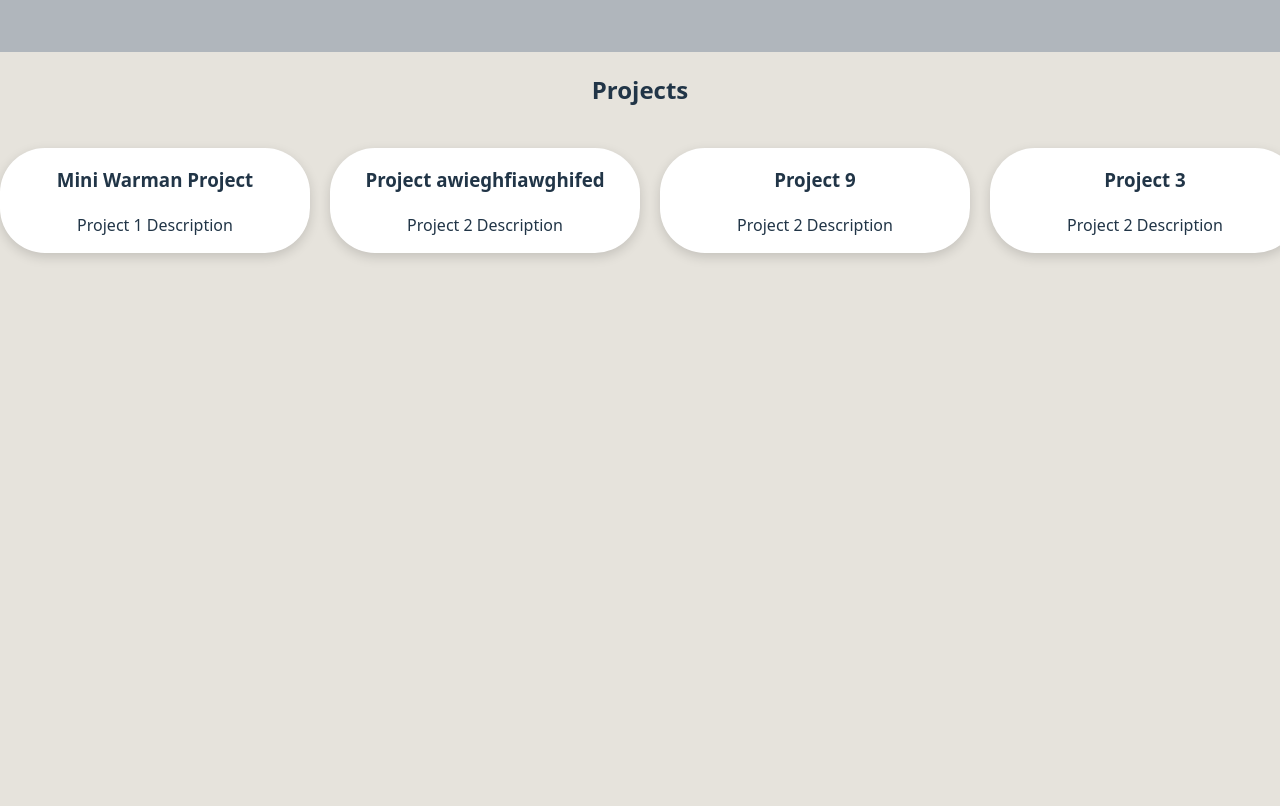
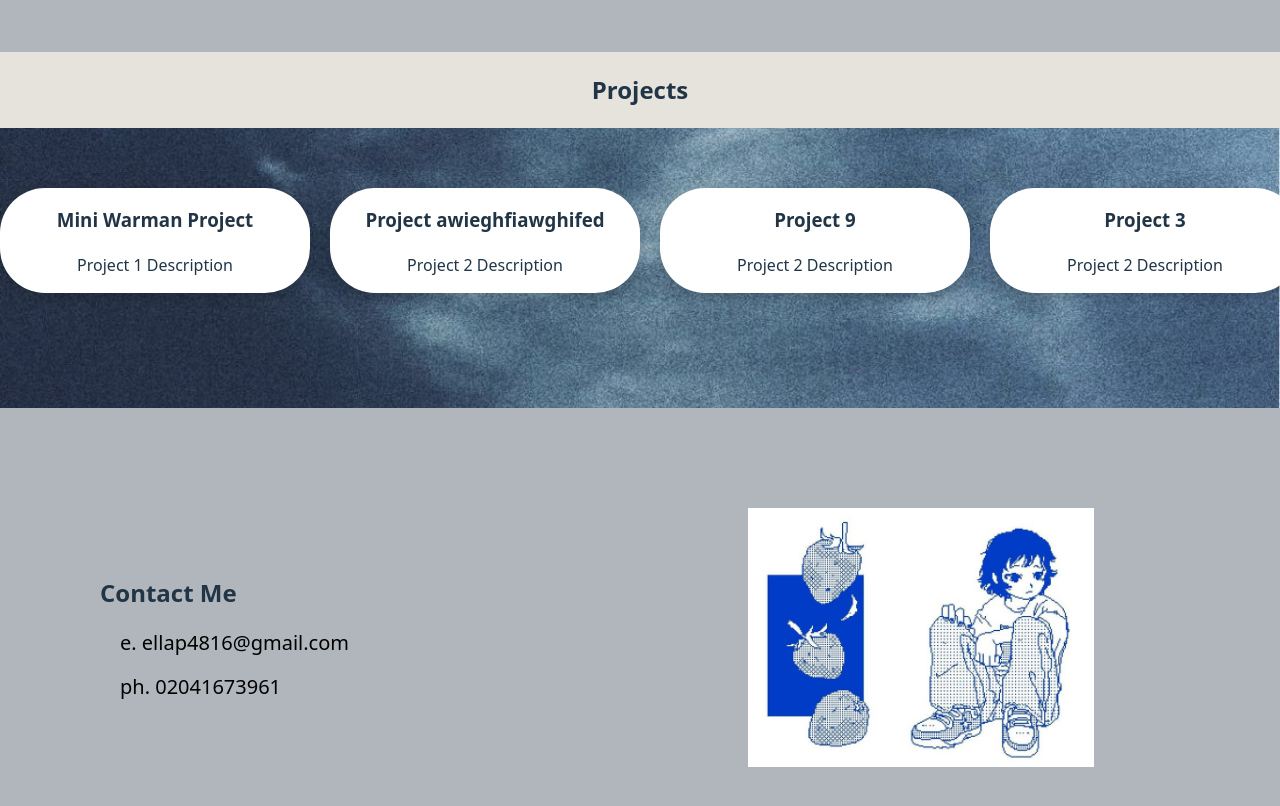
Before and after one commit to ellap4n/ellap-portfolio, a React (Vite) app in the folder portfolio-react-app/: page / in a window 1280 px wide. Shown: the part 1140-1946 px from the top of the page. Before the commit the page ends 1413 px from the top, so only its background shows below. Built offline with nearby package versions, Linux system fonts and the light colour scheme.

Commit message:
contact page

```diff
--- a/portfolio-react-app/src/Header.module.css
+++ b/portfolio-react-app/src/Header.module.css
@@ -94,7 +94,9 @@ nav {
     overflow-x: auto;
     gap: 20px;
     padding: 20px 20px;
+    padding-bottom: 60px;
     scroll-behavior: smooth;
     scroll-snap-type: x mandatory;
     scrollbar-width: none;
+    min-height: 100px;
 }
--- a/portfolio-react-app/src/HomePage.jsx
+++ b/portfolio-react-app/src/HomePage.jsx
@@ -4,6 +4,7 @@ import Header from './Header.jsx';
 import AboutMe from './aboutme.jsx';
 import SkillsSection from './skills.jsx';
 import ProjectCarousel from './projectcarousel.jsx';
+import ContactMe from './components/contactme.jsx';
 
 function HomePage() {
 
@@ -13,6 +14,7 @@ function HomePage() {
             <SkillsSection /> {/* Skills Section */}
             <h2>Projects</h2>
             <ProjectCarousel /> {/* Project Carousel Section */}
+            <ContactMe /> {/* Contact Me Section */}
         </>
     )
 }
--- /dev/null
+++ b/portfolio-react-app/src/components/contactme.jsx
@@ -0,0 +1,20 @@
+import React from 'react'
+import './contactme.module.css';
+import styles from './contactme.module.css';
+import contactImg from '../assets/contactmeimg.jpg';
+
+function ContactMe() {
+    {/* Contact Me Section */ }
+    return (
+        <div className={styles.contactMeContainer}>
+            <div>
+                <h2>Contact Me</h2>
+                <p className={styles.contactMeText}>e. ellap4816@gmail.com</p>
+                <p className={styles.contactMeText}>ph. 02041673961</p>
+            </div>
+            <img src={contactImg} alt="Contact Me" className={styles.contactMeImg} />
+        </div >
+    )
+}
+
+export default ContactMe
--- /dev/null
+++ b/portfolio-react-app/src/components/contactme.module.css
@@ -0,0 +1,21 @@
+.contactMeContainer {
+    display: grid;
+    grid-template-columns: 1.5fr 1fr;
+    align-items: center;
+    justify-content: center;
+    text-align: left;
+    padding: 100px;
+    background-color: rgb(176, 182, 188);
+}
+
+.contactMeImg {
+    width: 80%;
+    margin-right: 50px;
+}
+
+.contactMeText {
+    font-size: calc(1.5vh + 8px);
+    color: #000000;
+    line-height: 1.5rem;
+    margin-left: 20px;
+}
--- a/portfolio-react-app/src/projectcarousel.jsx
+++ b/portfolio-react-app/src/projectcarousel.jsx
@@ -2,10 +2,20 @@ import React from 'react'
 import './Header.module.css';
 import styles from './Header.module.css';
 import Card from './components/card';
+import backgroundImg from './assets/bckd2.jpg';
+
 
 function ProjectCarousel() {
     //* Project Preview Cards Section *//
     return (
+        <div style={{
+            backgroundImage: `url(${backgroundImg})`,
+            backgroundSize: 'cover',
+            backgroundPosition: 'center',
+            backgroundRepeat: 'no-repeat',
+            padding: '40px 0',
+            minHeight: '200px'
+        }}>
             <div className={styles.carouselContainer}>
                 <Card
                     title="Mini Warman Project"
@@ -37,7 +47,7 @@ function ProjectCarousel() {
                     description={<p>Project 2 Description</p>}
                     variant="previewCard"
                 />
-
+            </div >
         </div >
     )
 }
```
Also changed, not shown: portfolio-react-app/src/assets/bckd2.jpg (added), portfolio-react-app/src/assets/contactmeimg.jpg (added). Lines whose indentation alone changed are shown as unchanged.
